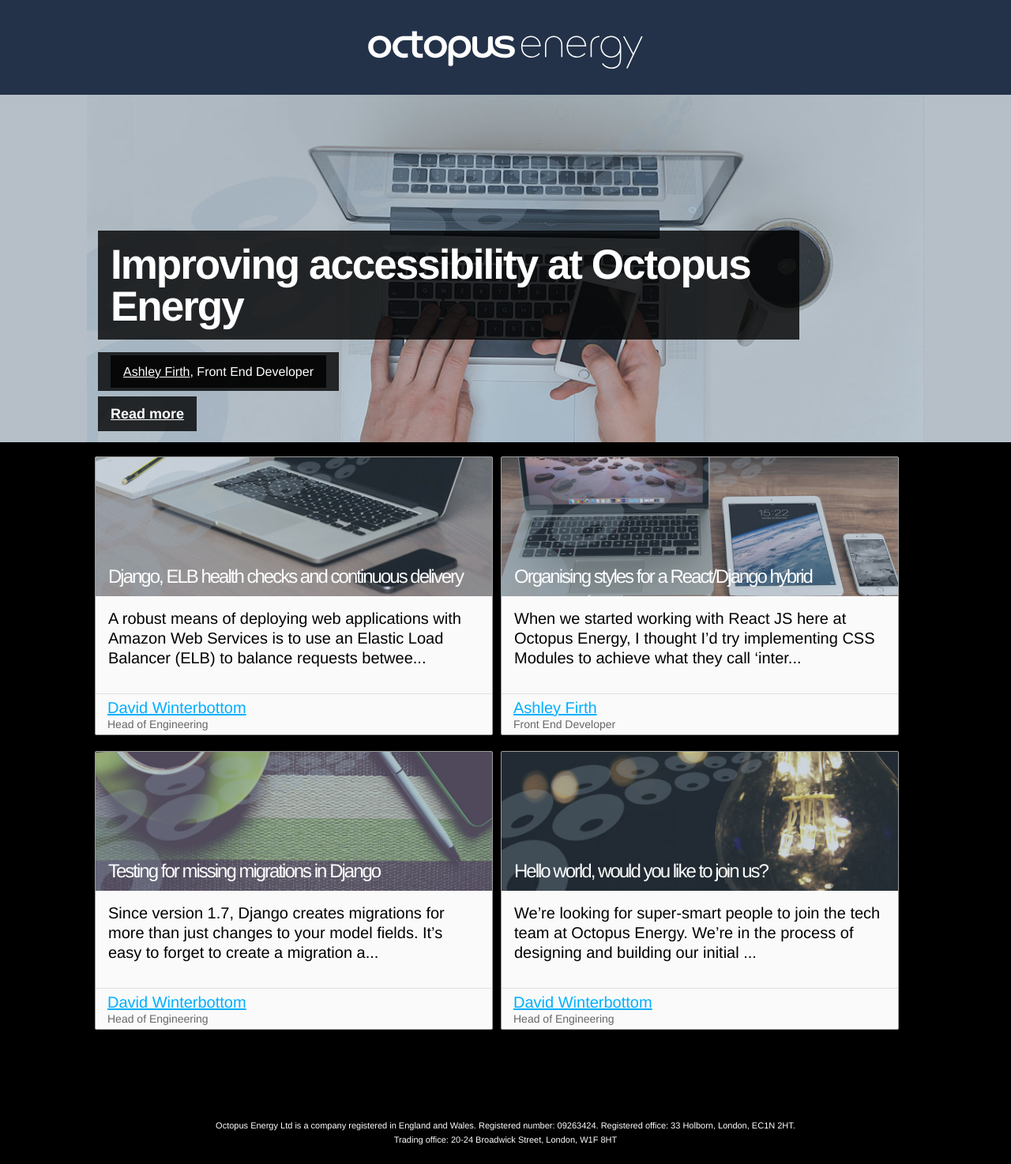
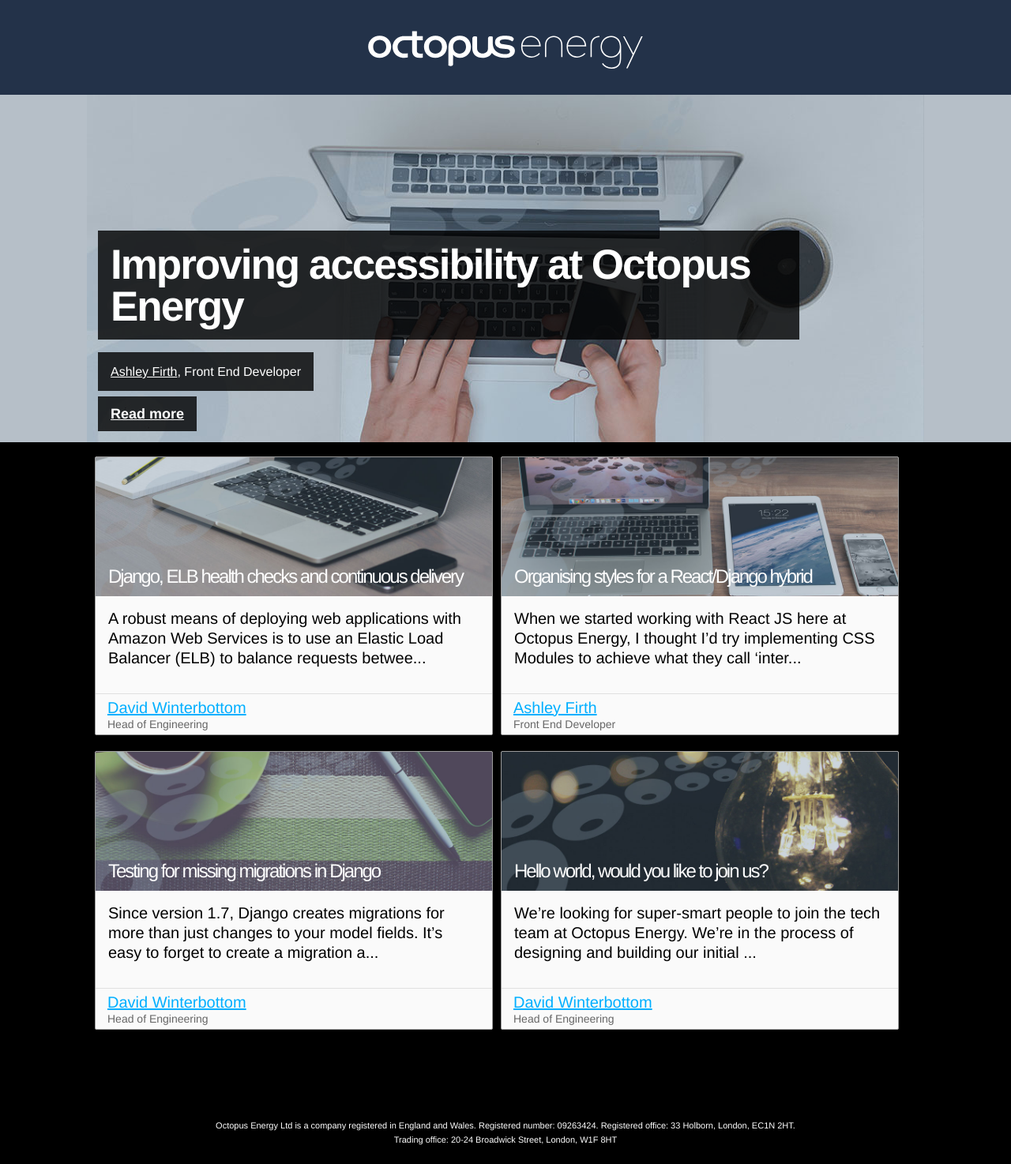
Before and after one commit to octoenergy/octoenergy.github.io, a Jekyll site: the page built from index.html, in a window 1280 px wide. Shown: the whole page at 79% size. Built offline with Jekyll 4.4.1, drawn with Linux system fonts in a browser that asks for light colours; some web fonts are replaced.

Commit message:
Remove span as it is not required.

```diff
--- a/index.html
+++ b/index.html
@@ -24,7 +24,6 @@
                                 <div class="blog-hero--content">
                                     <h1 class="blog-hero--title"><a href="{{ hero.url | prepend: site.baseurl }}">{{ hero.title }}</a></h1>
                                     <p class="blog-hero--author">
-                                        <span class="blog-hero--info">
                                         {% if author.twitter %}
                                             <a href="https://twitter.com/{{ author.twitter }}" target="_blank">{{ hero.author }}</a>,
                                         {% else %}
@@ -33,7 +32,6 @@
                                         {% if author.jobtitle %}
                                             <span class="blog-author--title">{{ author.jobtitle }}</span>
                                         {% endif %}
-                                        </span>
                                     </p>
                                     <a href="{{ hero.url | prepend: site.baseurl }}" class="blog-hero--link"><span class="blog-hero--info">Read more</span></a>
                                 </div>
```
